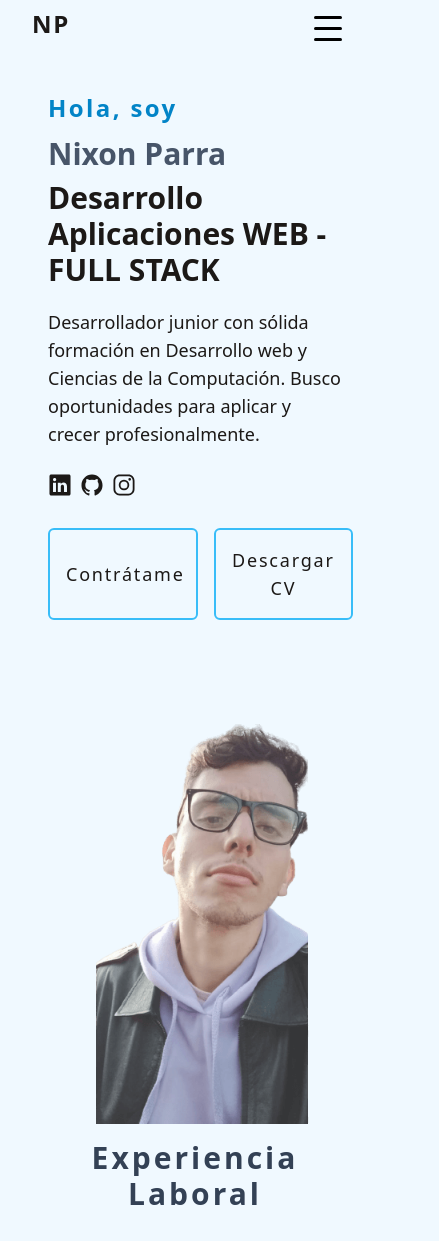
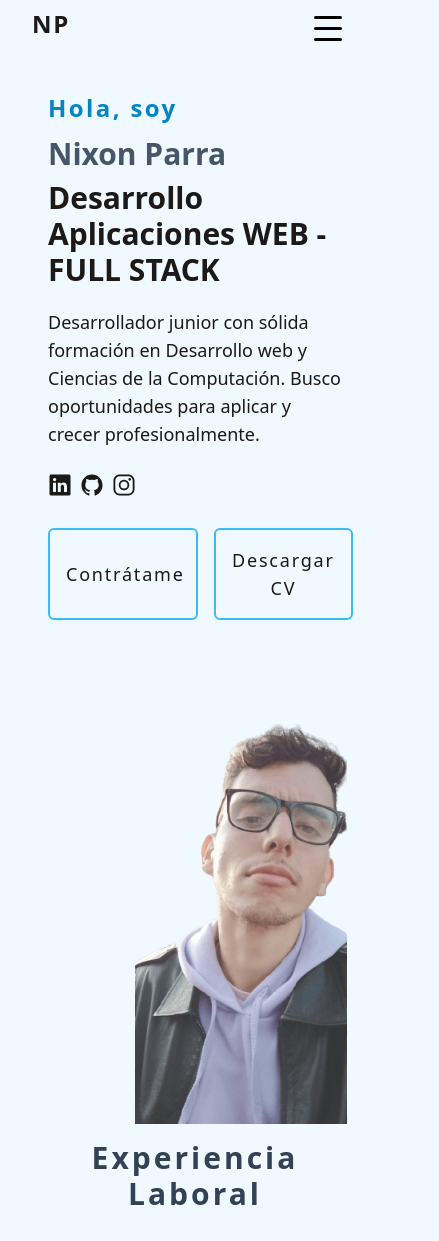
Before and after one commit to nixon1097/Portafolio, a React (Vite) app: page / in a window 390 px wide. Shown: the top 1241 px of the page, 439 px wide, since content can reach past the window. Built offline with nearby package versions, Linux system fonts and the light colour scheme.

Commit message:
perfil foto

```diff
--- a/src/components/SobreMi.jsx
+++ b/src/components/SobreMi.jsx
@@ -44,7 +44,7 @@ const SobreMi = () => {
         </div>
       </div>
       <div className="my-16 w-full  ">
-        <div className="w-[400px] h-[320px] lg:mx-[24%] rounded-lg lg:w-[100%] lg:h-[100%]   ">
+        <div className="w-[400px] h-[320px] lg:mx-[24%] rounded-lg lg:w-[100%] lg:h-[100%]  md:mx-[30%] sm:mx-[25%] mx-[10%]">
           {" "}
           <img
             src="./img/Perfil.png"
```
